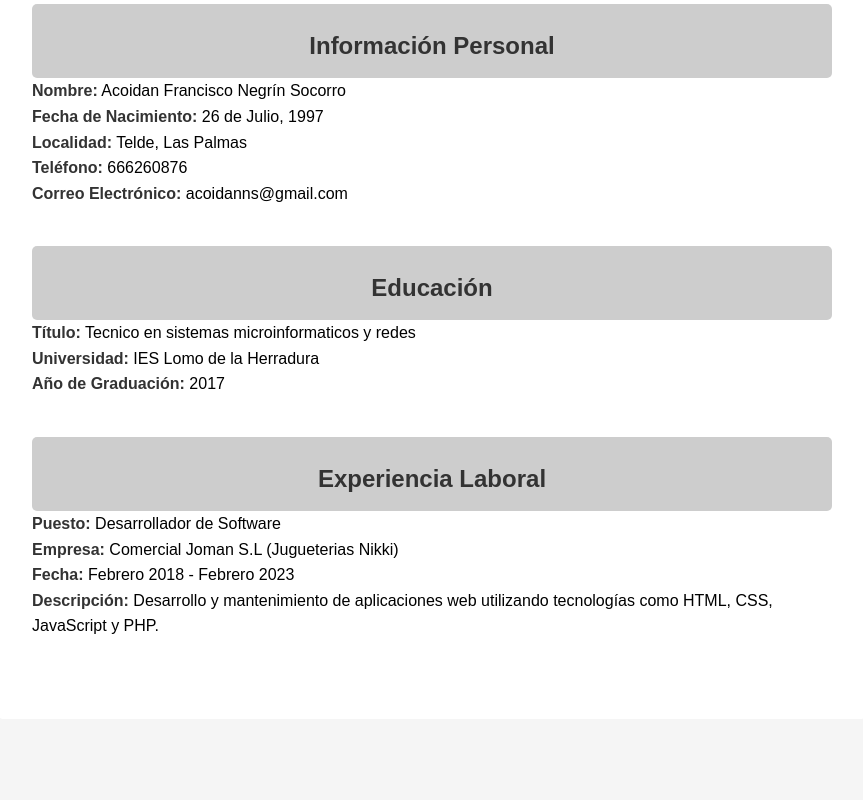
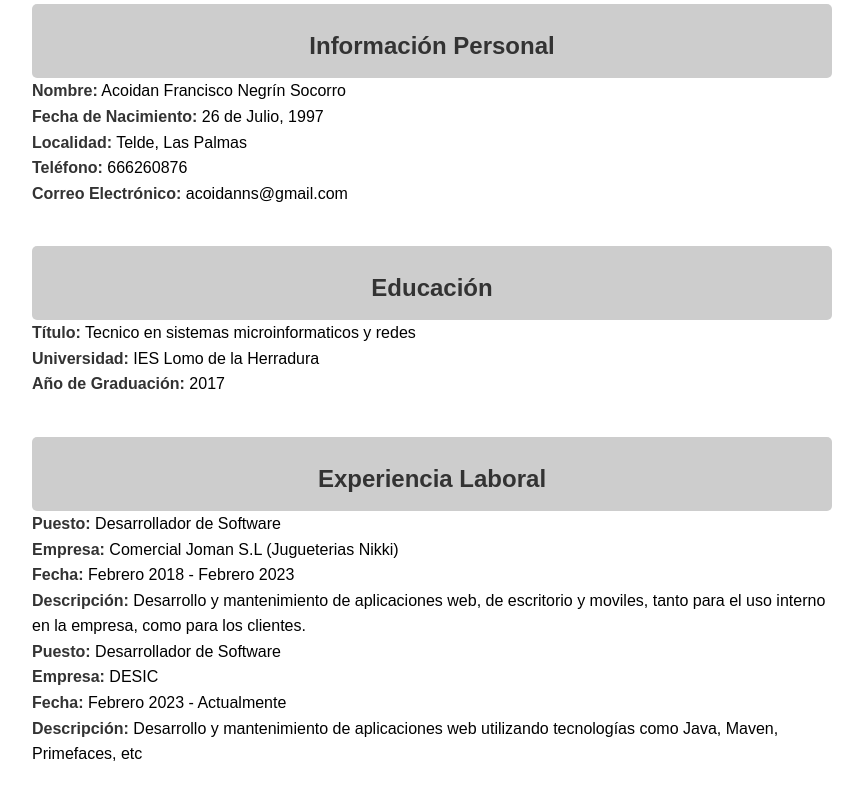
Before and after one commit to Acoidan/acoidan.github.io, a plain HTML site: page index.html in a window 1280 px wide. Shown: the part 344-1144 px from the top of the page, without its empty margins (208-1071 px from the left). Before the commit the page ends 1063 px from the top, so only its background shows below. Drawn offline with Linux system fonts and the light colour scheme.

Commit message:
Update index.html

```diff
--- a/index.html
+++ b/index.html
@@ -123,7 +123,12 @@
       <p><span class="highlight">Puesto:</span> Desarrollador de Software</p>
       <p><span class="highlight">Empresa:</span> Comercial Joman S.L (Jugueterias Nikki)</p>
       <p><span class="highlight">Fecha:</span> Febrero 2018 - Febrero 2023</p>
-      <p><span class="highlight">Descripción:</span> Desarrollo y mantenimiento de aplicaciones web utilizando tecnologías como HTML, CSS, JavaScript y PHP.</p>
+      <p><span class="highlight">Descripción:</span> Desarrollo y mantenimiento de aplicaciones web, de escritorio y moviles, tanto para el uso interno en la empresa, como para los clientes.</p>
+
+      <p><span class="highlight">Puesto:</span> Desarrollador de Software</p>
+      <p><span class="highlight">Empresa:</span> DESIC</p>
+      <p><span class="highlight">Fecha:</span> Febrero 2023 - Actualmente</p>
+      <p><span class="highlight">Descripción:</span> Desarrollo y mantenimiento de aplicaciones web utilizando tecnologías como Java, Maven, Primefaces, etc</p>
     </div>
   </div>
 </body>
```
